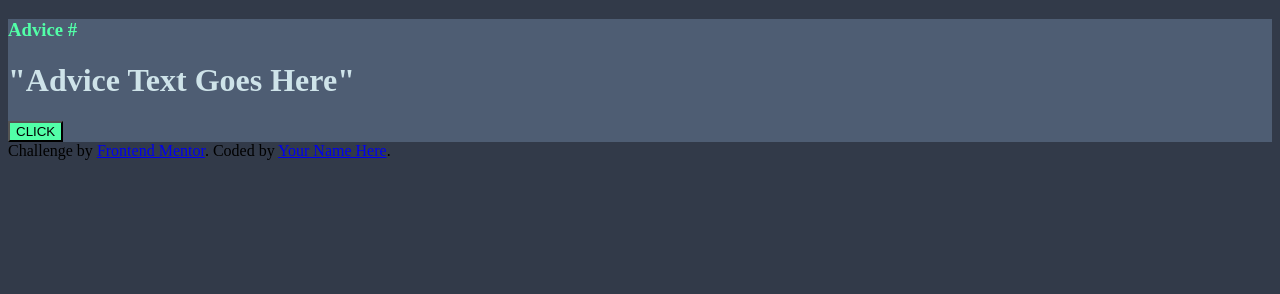
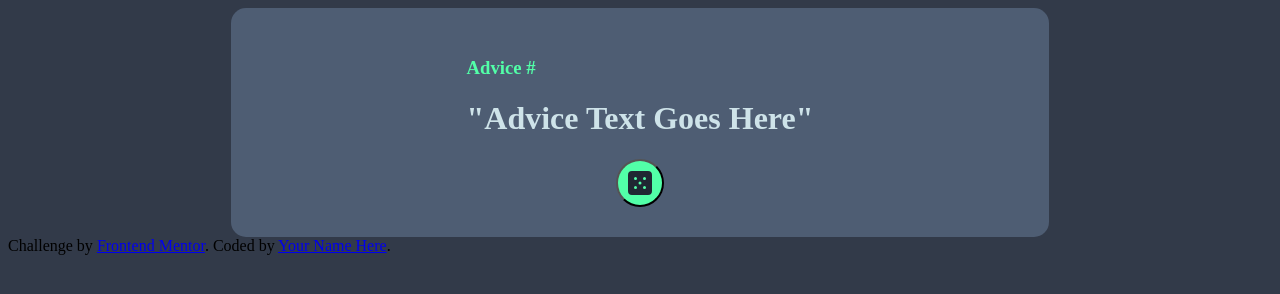
Before and after one commit to anioji94/Advice_Generator, a plain HTML site: page index.html in a window 1280 px wide. Drawn offline with Linux system fonts and the light colour scheme; no server answers.

Commit message:
circular button and light formatting

```diff
--- a/index.html
+++ b/index.html
@@ -17,9 +17,11 @@
     <h1 class="advice-body">
         "Advice Text Goes Here"
     </h1>
-    <span class="divider"></span>
-    <button class="new-advice">CLICK</button>
   </div>
+  <span class="divider"></span>
+  <button class="new-advice">
+    <img src="./images/icon-dice.svg" alt="dice_icon">
+  </button>
 </div>
 
 
--- a/style.css
+++ b/style.css
@@ -20,8 +20,22 @@ body {
 
 .container {
   background-color: var(--grayishBlue);
+  border-radius: 15px;
+
+  margin: auto;
+  display: flex;
+  flex-direction: column;
+  align-items: center;
+
+  padding: 30px;
+  width: 60%;
 }
 
 .new-advice {
   background-color: var(--neonGreen);
+  padding: 10px;
+  border-radius: 25px;
+  display: flex;
+  flex-direction: column;
+  align-items: center;
 }
```
